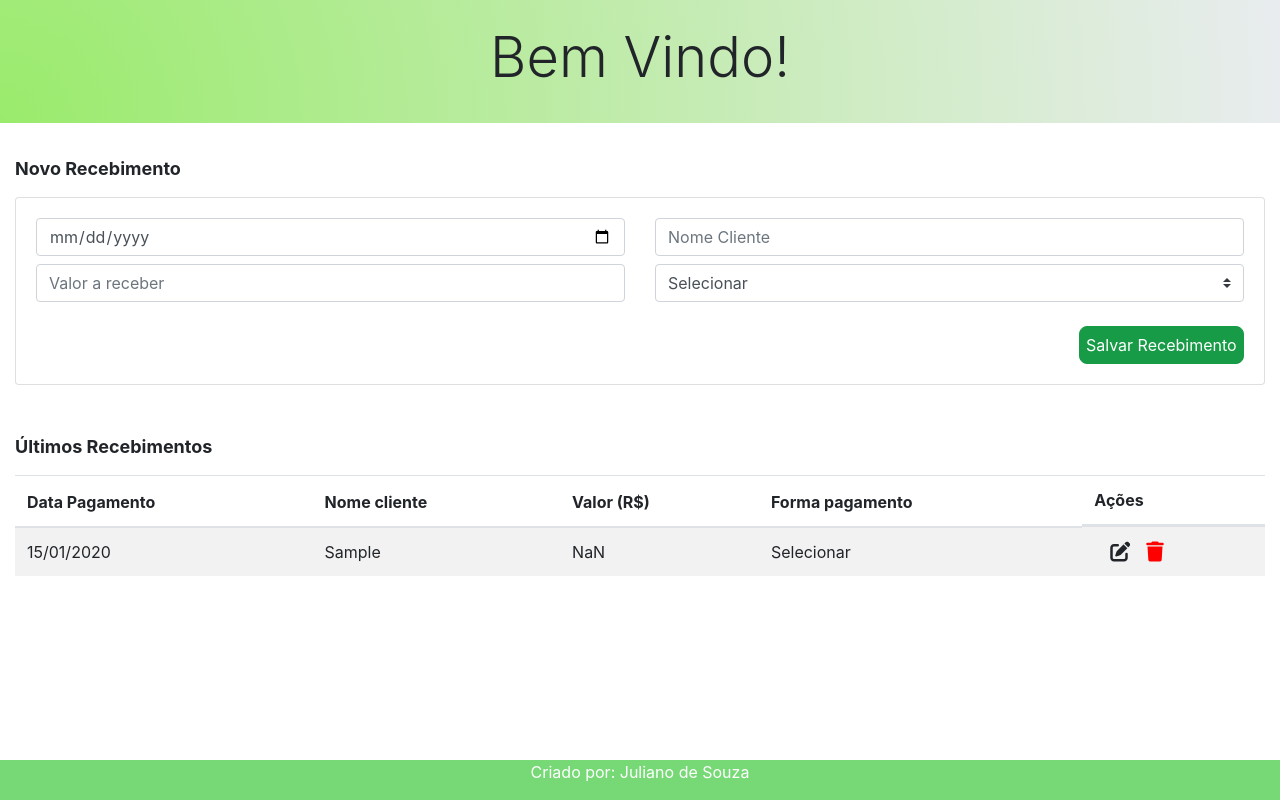
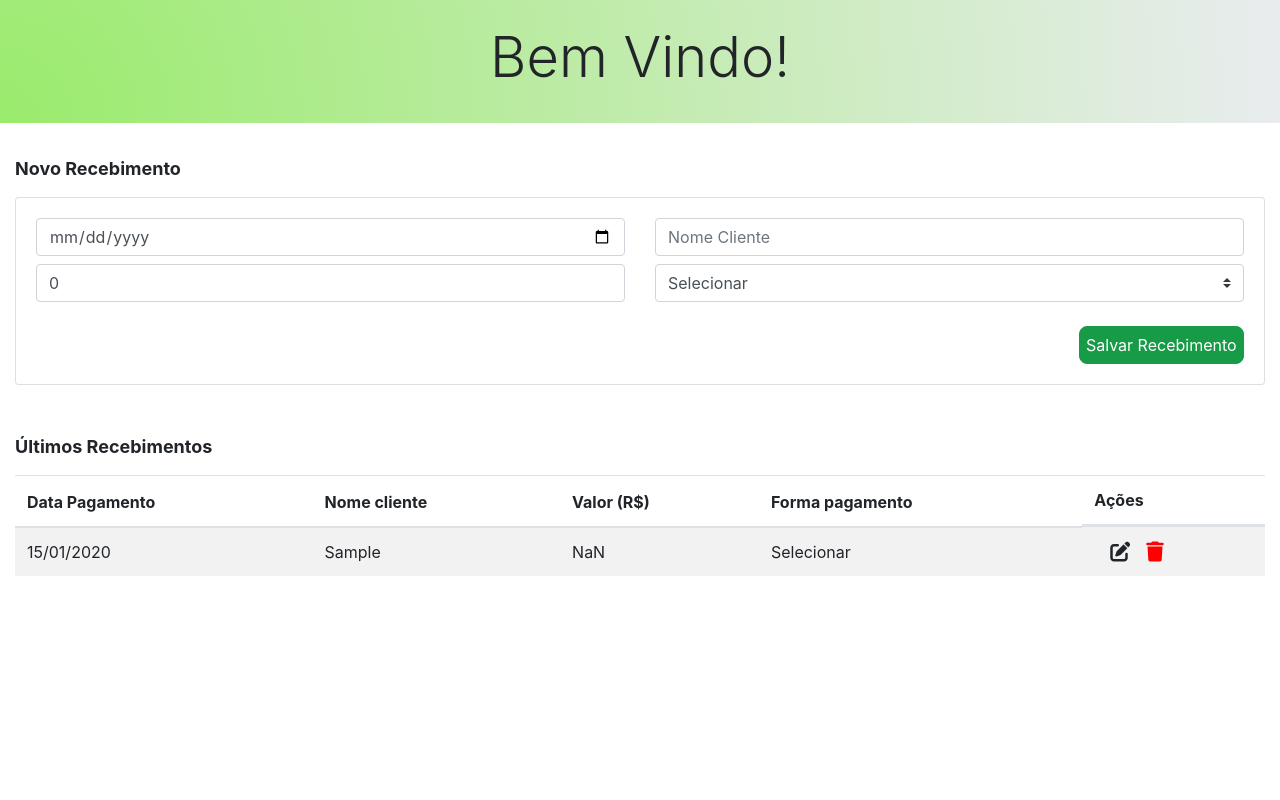
Before and after one commit to JulianodeSouza/Crud_React, a React (Create React App) app in the folder sistema_recebimento_react/: page / in a window 1280 px wide. Both pictures are taken after typing "2020-01-15", "Sample", "Sample" into the empty fields and a click on the button "Salvar Recebimento". Built offline with nearby package versions, Linux system fonts and the light colour scheme.

Commit message:
Finaliza Projeto

```diff
--- a/sistema_recebimento_react/src/App.js
+++ b/sistema_recebimento_react/src/App.js
@@ -2,7 +2,6 @@ import React, { useState } from "react";
 import "./App.css";
 
 // components
-import Footer from "./components/Footer/Footer";
 import Header from "./components/Header/Header";
 import ListReceipts from "./components/Receipts/List-receipts/List-receipts";
 import AddEditReceiptForm from "./components/Receipts/Add_Edit-receipt/Add_edit_form";
@@ -12,7 +11,7 @@ let initialState = [];
 const clearInputs = {
   dataReceipt: '',
   clientName: '',
-  value: '',
+  value: 0,
   formReceipt: '',
 }
 
@@ -25,7 +24,7 @@ function App() {
   const [receiptToEdit, setReceiptToEdit] = useState({});
   const [edit, setEdit] = useState(false);
 
-  // Função para alteração dos campos de novo recebimento
+  // Função para salvar um novo recebimento
   function onSubmitForm($event) {
     $event.preventDefault();
     let incrementId = 0;
@@ -53,9 +52,7 @@ function App() {
 
     if (formatDateInput != "" && receipt.clientName != "" && receipt.value != "" && receipt.formReceipt) {
       setReceipts([...receipts, { ...receipt }]);
-
       alert("Recebimento salvo com sucesso!");
-
       setReceiptToEdit(clearInputs);
     } else {
       alert("Preencha todos os campos corretamente!");
@@ -69,8 +66,8 @@ function App() {
     setReceipts([...receiptsFilter]);
   }
 
-  // Função para editar recebimentos
-  function EditReceipt(id) {
+  // Função setar o recebimento nos campos do formulario
+  function getReceipt(id) {
     const receiptsFilter = receipts.filter(receipt => receipt.id === id);
 
     // Converte a data para o padrão USA para inserir no campo ao editar
@@ -90,6 +87,38 @@ function App() {
     setReceiptToEdit(data);
   }
 
+  // função para salvar a edição
+  function saveEdit(receipt) {
+
+    setReceipts(receipts.map(value => {
+      if (value.id === receipt.id) {
+        // Formata a data para exibição na tabela
+        let formatDateInput = receipt.dataReceipt.split("-");
+        let dateFormated = `${formatDateInput[2]}/${formatDateInput[1]}/${formatDateInput[0]}`;
+
+        // Formata o valor para exibição na tabela
+        let formatValueInput = document.getElementById("value").value;
+        let valueInput = formatValueInput.replace(',', '.');
+        let valueFormated = Number(valueInput).toFixed(2).replace('.', ',');
+
+        const data = {
+          id: receipt.id,
+          dataReceipt: dateFormated,
+          clientName: receipt.clientName,
+          value: valueFormated,
+          formReceipt: receipt.formReceipt,
+        };
+
+        return data;
+      } else {
+        return value;
+      }
+    }));
+    setReceiptToEdit(clearInputs);
+    setEdit(false);
+    alert("Edição salvo com sucesso!");
+  }
+
   return (
     <>
       <Header />
@@ -98,15 +127,14 @@ function App() {
         onSubmitForm={onSubmitForm}
         receiptToEdit={receiptToEdit}
         edit={edit}
+        saveEdit={saveEdit}
       />
 
       <ListReceipts
         deleteReceipt={deleteReceipt}
         receipts={receipts}
-        EditReceipt={EditReceipt}
+        getReceipt={getReceipt}
       />
-
-      <Footer />
     </>
   );
 }
--- a/sistema_recebimento_react/src/components/Footer/Footer.css
+++ /dev/null
@@ -1,7 +0,0 @@
-.footer {
-  background-color: rgba(79, 206, 79, 0.775);
-  position: fixed;
-  color: #fff;
-  text-align: center;
-  bottom: 0;
-}
--- a/sistema_recebimento_react/src/components/Footer/Footer.js
+++ /dev/null
@@ -1,12 +0,0 @@
-import React from 'react';
-import './Footer.css';
-
-export default function Footer() {
-	return (
-		<div>
-			<section className="footer col-12 mt-5">
-				<p>Criado por: Juliano de Souza</p>
-			</section>
-		</div>
-	)
-}
--- a/sistema_recebimento_react/src/components/Receipts/Add_Edit-receipt/Add_edit_form.js
+++ b/sistema_recebimento_react/src/components/Receipts/Add_Edit-receipt/Add_edit_form.js
@@ -104,7 +104,7 @@ export default function AddEditReceiptForm(props) {
                           <>
                             <div className="d-flex justify-content-end col-sm-12">
                               <button type='button' className="btn-cancel mt-3 mb-0 mx-2" onClick={clearForm}>Cancelar</button>
-                              <button type='button' className="btn-add mt-3 mb-0">Editar Recebimento</button>
+                              <button type='button' className="btn-add mt-3 mb-0" onClick={() => props.saveEdit(receiptToEdit)}>Editar Recebimento</button>
                             </div>
                           </>
                         )
--- a/sistema_recebimento_react/src/components/Receipts/List-receipts/List-receipts.js
+++ b/sistema_recebimento_react/src/components/Receipts/List-receipts/List-receipts.js
@@ -29,7 +29,7 @@ export default function ListReceipts(props) {
                 <td>{receipt.formReceipt}</td>
                 <td>
                   <div className="d-flex">
-                    <a><i className="button-action edit fa-solid fa-pen-to-square fa-lg px-3" onClick={() => props.EditReceipt(receipt.id)}></i></a>
+                    <a><i className="button-action edit fa-solid fa-pen-to-square fa-lg px-3" onClick={() => props.getReceipt(receipt.id)}></i></a>
                     <a><i className="button-action trash fa-solid fa-trash fa-lg" onClick={() => props.deleteReceipt(receipt.id)}></i></a>
                   </div>
                 </td>
```
